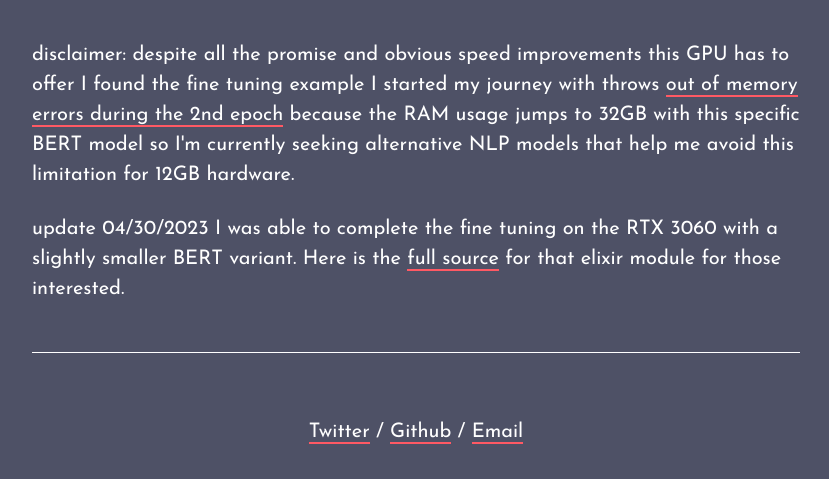
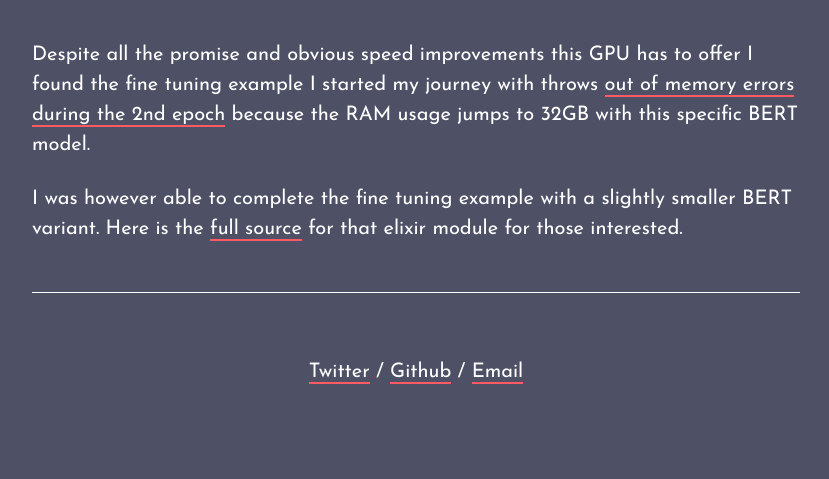
Before and after one commit to toranb/toranb.github.io, a Jekyll site: the page built from _posts/2023-04-29-training-axon-models-with-nvidia-gpus.html, in a window 1280 px wide and 900 px high, scrolled down 1175 px, cut to the strip 421-900 px from the top of the window. Shown: the whole strip, without its empty margins (224-1053 px from the left). Built offline with Jekyll 4.4.1, drawn with Linux system fonts in a browser that asks for light colours; Markdown is read by kramdown in place of the engine named in the settings; after the commit the page ends 2015 px from its top, so only the background shows below that.

Commit message:
reword the disclaimer and update

```diff
--- a/_posts/2023-04-29-training-axon-models-with-nvidia-gpus.html
+++ b/_posts/2023-04-29-training-axon-models-with-nvidia-gpus.html
@@ -37,6 +37,6 @@ categories: blog archive
   <script src="https://player.vimeo.com/api/player.js"></script>
 </div>
 
-<p>disclaimer: despite all the promise and obvious speed improvements this GPU has to offer I found the fine tuning example I started my journey with throws <a href="https://elixirforum.com/t/memory-issues-following-bumblebee-example/55391/5">out of memory errors during the 2nd epoch</a> because the RAM usage jumps to 32GB with this specific BERT model so I'm currently seeking alternative NLP models that help me avoid this limitation for 12GB hardware.</p>
+<p>Despite all the promise and obvious speed improvements this GPU has to offer I found the fine tuning example I started my journey with throws <a href="https://elixirforum.com/t/memory-issues-following-bumblebee-example/55391/5">out of memory errors during the 2nd epoch</a> because the RAM usage jumps to 32GB with this specific BERT model.</p>
 
-<p>update 04/30/2023 I was able to complete the fine tuning on the RTX 3060 with a slightly smaller BERT variant. Here is the <a href="https://gist.github.com/toranb/b37096fee0c9af93d16b0aaa1a9bcdf4">full source</a> for that elixir module for those interested.</p>
+<p>I was however able to complete the fine tuning example with a slightly smaller BERT variant. Here is the <a href="https://gist.github.com/toranb/b37096fee0c9af93d16b0aaa1a9bcdf4">full source</a> for that elixir module for those interested.</p>
```
